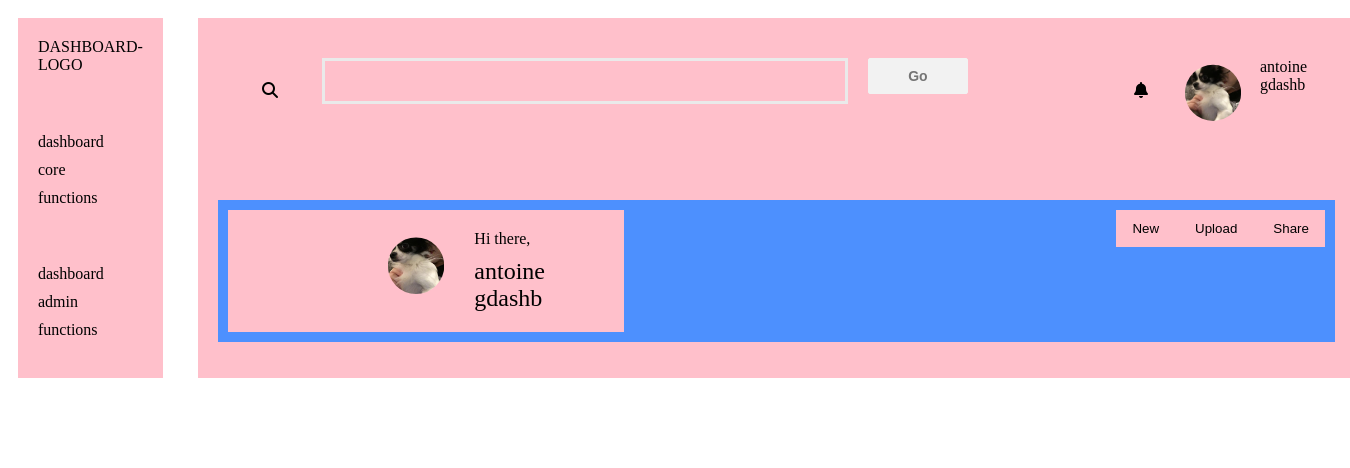
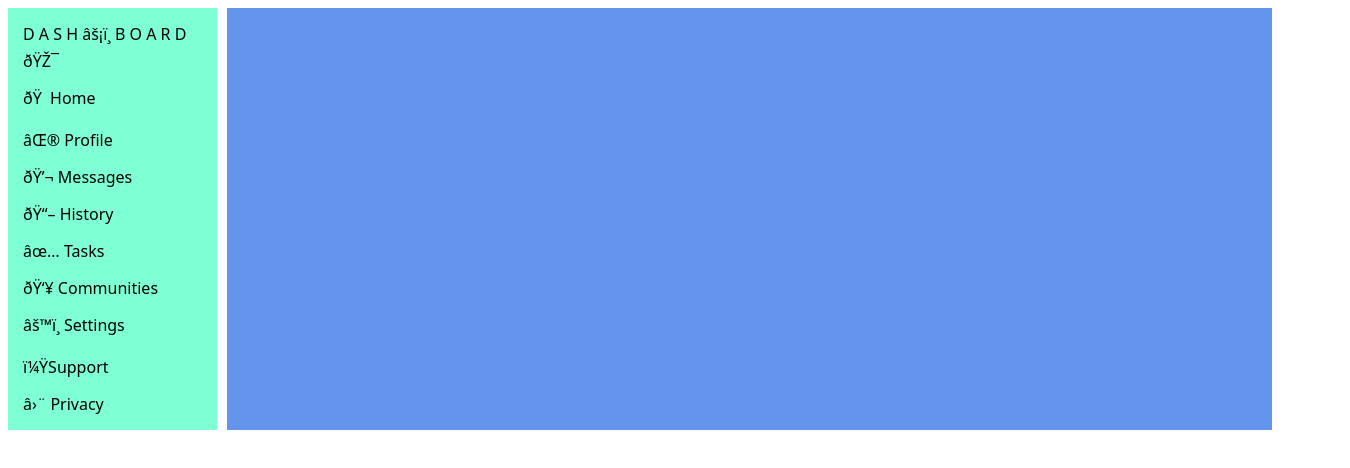
Before and after one commit to esstee8/odin-admin-dashboard, a plain HTML site: page index.html in a window 1280 px wide. Shown: the whole page, 1350 px wide, since content can reach past the window. Drawn offline with Linux system fonts and the light colour scheme.

Commit message:
Nuked to restart with a better idea of what to do

```diff
--- a/index.html
+++ b/index.html
@@ -1,88 +1,133 @@
 <!DOCTYPE html>
-<html lang="en">
+<html>
 <head>
-    <meta charset="UTF-8">
-    <title>✨d a s h b o a r d✨</title>
+    <title>dash ⚡️ board 🎯</title>
+    <meta name="Admin Dashboard Example Page" content="Home Page of the Dashboard">
+    <meta name="keywords" content="Admin Dashboard homepage section sidebar greeting">
+    <!-- Link css -->
     <link rel="stylesheet" href="styles/style.css">
-    <script src="https://kit.fontawesome.com/43aa07163e.js" crossorigin="anonymous"></script>
-
 </head>
 <body>
 
-    <div class="container">
+<div class="main">
+    <div class="sidebar">
+        <div class="sidebar-logo">
+            <p class="logo">
+                D A S H ⚡️ B O A R D 🎯
+            </p>
+        </div>
+        <div class="sidebar-actions">
+            <p> 🏠 Home </p>
+            <p> ⌮ Profile</p>
+            <p>💬 Messages</p>
+            <p>📖 History</p>
+            <p>✅ Tasks</p>
+            <p>👥 Communities</p>
+        </div>
+        <div class="sidebar-account-settings">
+            <p>⚙️ Settings</p>
+            <p>？Support</p>
+            <p>⛨ Privacy</p>
+        </div>
+    </div>
 
-        <!--    LEFT COLUMN    -->
-        <div class="left-column">
-<!--            <div class="sidebar">-->
-<!--                <p>[sidebar]</p>-->
-<!--            </div>-->
-            <!--       DASHBOARD LOGO         -->
-            <div class="dasboard-logo">
-                <p> DASHBOARD-LOGO</p>
-            </div>
+    <div class="dashboard">
 
-            <!--     DASHBOARD CORE FUNCTIONS       -->
-            <div class="dashboard-core-functions">
-                <p> dashboard </p>
-                <p> core </p>
-                <p> functions </p>
-            </div>
+    </div>
+</div>
 
-            <!--       DASHBOARD ADMIN FUNCTIONS         -->
-            <div class="dashboard-admin-functions">
-                <p> dashboard </p>
-                <p> admin </p>
-                <p> functions </p>
-            </div>
+</body>
+</html>
 
 
-        </div>
-
-        <!--   RIGHT COLUMN     -->
-        <div class="right-column">
-            <div class="header">
-
-                <div class="header-first-row">
-                    <div class="search-bar-go">
-                        <i class="fa-solid fa-magnifying-glass" id="search-icon"></i>
-                        <input type="text" id="search-bar" />
-                        <input type="submit" value="Go" id="go">
-                    </div>
-
-                    <div class="user-settings-corner">
-                        <i class="fa-solid fa-bell" id="bell-icon"></i>
-                        <img src="assets/buff_chihuahua.png"  class ="circle-profile-image"  alt="Avatar"/>
-                        <p id="name"> antoine gdashb </p>
-                    </div>
-
-                </div>
-
-                <div class="header-second-row">
-
-                    <div class="main-greeting">
-                        <img src="assets/buff_chihuahua.png"  class ="circle-profile-image-BIG"  alt="Avatar"/>
-                        <!--                    TODO: Add Right margin here-->
-                        <div class="mini-container">
-                            <p id="home-page-greeting">Hi there,</p>
-                            <p id="name-BIG">antoine gdashb</p>
-                        </div>
-                    </div>
-
-                    <div style="float: right" class="action-buttons">
-                        <button class="action-button" type="button">New</button>
-                        <button class="action-button" type="button">Upload</button>
-                        <button class="action-button" type="button">Share</button>
-                    </div>
-                </div>
-
-            </div>
 
 
-        </div>
+
+<!--<!DOCTYPE html>-->
+<!--<html lang="en">-->
+<!--<head>-->
+<!--    <meta charset="UTF-8">-->
+<!--    <title>✨d a s h b o a r d✨</title>-->
+<!--    <link rel="stylesheet" href="styles/style.css">-->
+<!--    <script src="https://kit.fontawesome.com/43aa07163e.js" crossorigin="anonymous"></script>-->
+
+<!--</head>-->
+<!--<body>-->
+
+<!--    <div class="container">-->
+
+<!--        &lt;!&ndash;    LEFT COLUMN    &ndash;&gt;-->
+<!--        <div class="left-column">-->
+<!--&lt;!&ndash;            <div class="sidebar">&ndash;&gt;-->
+<!--&lt;!&ndash;                <p>[sidebar]</p>&ndash;&gt;-->
+<!--&lt;!&ndash;            </div>&ndash;&gt;-->
+<!--            &lt;!&ndash;       DASHBOARD LOGO         &ndash;&gt;-->
+<!--            <div class="dasboard-logo">-->
+<!--                <p> DASHBOARD-LOGO</p>-->
+<!--            </div>-->
+
+<!--            &lt;!&ndash;     DASHBOARD CORE FUNCTIONS       &ndash;&gt;-->
+<!--            <div class="dashboard-core-functions">-->
+<!--                <p> dashboard </p>-->
+<!--                <p> core </p>-->
+<!--                <p> functions </p>-->
+<!--            </div>-->
+
+<!--            &lt;!&ndash;       DASHBOARD ADMIN FUNCTIONS         &ndash;&gt;-->
+<!--            <div class="dashboard-admin-functions">-->
+<!--                <p> dashboard </p>-->
+<!--                <p> admin </p>-->
+<!--                <p> functions </p>-->
+<!--            </div>-->
 
 
-    </div>
+<!--        </div>-->
 
-    <script src="scripts/script.js"></script>
-</body>
-</html>
+<!--        &lt;!&ndash;   RIGHT COLUMN     &ndash;&gt;-->
+<!--        <div class="right-column">-->
+<!--            <div class="header">-->
+
+<!--                <div class="header-first-row">-->
+<!--                    <div class="search-bar-go">-->
+<!--                        <i class="fa-solid fa-magnifying-glass" id="search-icon"></i>-->
+<!--                        <input type="text" id="search-bar" />-->
+<!--                        <input type="submit" value="Go" id="go">-->
+<!--                    </div>-->
+
+<!--                    <div class="user-settings-corner">-->
+<!--                        <i class="fa-solid fa-bell" id="bell-icon"></i>-->
+<!--                        <img src="assets/buff_chihuahua.png"  class ="circle-profile-image"  alt="Avatar"/>-->
+<!--                        <p id="name"> antoine gdashb </p>-->
+<!--                    </div>-->
+
+<!--                </div>-->
+
+<!--                <div class="header-second-row">-->
+
+<!--                    <div class="main-greeting">-->
+<!--                        <img src="assets/buff_chihuahua.png"  class ="circle-profile-image-BIG"  alt="Avatar"/>-->
+<!--                        &lt;!&ndash;                    TODO: Add Right margin here&ndash;&gt;-->
+<!--                        <div class="mini-container">-->
+<!--                            <p id="home-page-greeting">Hi there,</p>-->
+<!--                            <p id="name-BIG">antoine gdashb</p>-->
+<!--                        </div>-->
+<!--                    </div>-->
+
+<!--                    <div style="float: right" class="action-buttons">-->
+<!--                        <button class="action-button" type="button">New</button>-->
+<!--                        <button class="action-button" type="button">Upload</button>-->
+<!--                        <button class="action-button" type="button">Share</button>-->
+<!--                    </div>-->
+<!--                </div>-->
+
+<!--            </div>-->
+
+
+<!--        </div>-->
+
+
+<!--    </div>-->
+
+<!--    <script src="scripts/script.js"></script>-->
+<!--</body>-->
+<!--</html>-->
--- a/styles/style.css
+++ b/styles/style.css
@@ -1,149 +1,190 @@
 * {
-    /*background-color: aqua;*/
-    border: red;
+    font-family: system-ui, -apple-system, BlinkMacSystemFont, 'Segoe UI', Roboto, Oxygen, Ubuntu, Cantarell, 'Open Sans', 'Helvetica Neue', sans-serif
 }
-
-
-.container{
+.main{
     display: grid;
-    gap: 15px;
-    /*LEFT COLUMN | RIGHT COLUMN*/
-    grid-template-columns: 1fr 1fr;
-}
-.container * {
-    background: pink;
-    margin: 10px;
+    grid-template-columns: 1fr 5fr;
+    grid-gap: 10px;
+    /*grid-auto-rows: minmax(50pc, auto);*/
 }
 
 .sidebar {
-    display: grid;
+    background-color: aquamarine;
 }
 
-.left-column {
-    display: grid;
+.dashboard {
+    background-color: cornflowerblue;
 }
 
-.right-column {
-    display: inline-block;
-    width: 90vw;
-    height: 45vh;
-}
-
-.header {
-    box-shadow: black;
-    display: grid;
-    grid-template-rows: 1fr 1fr;
-}
-
-.header-first-row {
-    display:grid;
-    grid-template-columns: 1fr 1fr;
-    display: inline-flex;
-}
-
-.header-second-row {
-    /* display: grid; */
-    /* grid-template-columns: 1fr 1fr; */
-    background-color: #4d90fe;
-}
-
-.main-content {
-    display: grid;
+.sidebar > div > p {
+    margin: 15px;
 }
 
 
 
-/* Search Bar */
-input{
-    border: none;
-    padding: 10px;
-    margin: 10px;
-    height: 20px;
-    width: 500px;
-    border:3px solid #eaeaea;
-    outline:none;
-}
-input:hover{
-    border-color: #a0a0a0 #b9b9b9 #b9b9b9 #b9b9b9;
-}
-input:focus{
-    border-color:#4d90fe;
-}
 
-input[type="submit"] {
-    border-radius: 2px;
-    background: #f2f2f2;
-    border: 1px solid #f2f2f2;
-    color: #757575;
-    cursor: default;
-    font-size: 14px;
-    font-weight: bold;
-    width: 100px;
-    padding: 0 16px;
-    height:36px;
-}
-input[type="submit"]:hover {
-    box-shadow: 0 1px 1px rgba(0,0,0,0.1);
-    background: #f8f8f8;
-    border: 1px solid #c6c6c6;
-    box-shadow: 0 1px 1px rgba(0,0,0,0.1);
-    color: #222;
-}
-.search-bar-go{
-    display: inline-flex;
-}
 
-#search-icon {
-    /* Center the search */
-    padding: 1.5em;
-}
+/*!**/
+/** {*/
+/*    !*background-color: aqua;*!*/
+/*    border: red;*/
+/*    padding: 5px;*/
+/*    overflow: auto;*/
+/*    !*!/For center align*!*/
+/*    margin: 0 auto;*/
+/*    !*!/ For grow & shrink as per screen size change values as per your requirements*!*/
+/*    width: 95%;*/
+/*    height: 95%;*/
+/*}*/
 
-#search-bar {
-    display: flex;
-}
 
-#go {
-    margin-right:8em;
-}
+/*.container{*/
+/*    display: grid;*/
+/*    gap: 15px;*/
+/*    !*overflow: ;*!*/
+/*    !*LEFT COLUMN | RIGHT COLUMN*!*/
+/*    grid-template-columns: 1fr 1fr;*/
+/*}*/
+/*.container * {*/
+/*    background: pink;*/
+/*    margin: 10px;*/
+/*    overflow: auto;*/
+/*}*/
 
-    /*Top Right Settings Corner*/
-.user-settings-corner {
-    display: grid;
-    grid-template-columns: repeat(3, 75px);
-}
+/*.sidebar {*/
+/*    display: grid;*/
+/*}*/
 
-.circle-profile-image {
-    width: 75%;
-    /* height: 75%; */
-    clip-path: circle();
-    /*object-fit: cover;*/
-    /*position: sticky;*/
-}
+/*.left-column {*/
+/*    display: grid;*/
+/*}*/
 
-#bell-icon {
-    padding: 1.5em;
-}
+/*.right-column {*/
+/*    display: inline-block;*/
+/*    width: 90vw;*/
+/*    height: 45vh;*/
+/*}*/
 
-/* Second Row of Header */
-.circle-profile-image-BIG {
-    width: 25%;
-    height: 75%;
-    clip-path: circle();
-    object-fit: cover;
-    margin-left: auto;
-}
+/*.header {*/
+/*    box-shadow: black;*/
+/*    display: grid;*/
+/*    grid-template-rows: 1fr 1fr;*/
+/*}*/
 
-#name-BIG {
-    font-size: x-large;
-}
+/*.header-first-row {*/
+/*    display:grid;*/
+/*    grid-template-columns: 1fr 1fr;*/
+/*    display: inline-flex;*/
+/*}*/
 
-/*Organize BIG profile photo to be side-to-side with the greeting*/
-.main-greeting {
-    display: inline-grid;
-    grid-template-columns: 1fr 0.75fr;
-}
+/*.header-second-row {*/
+/*    !* display: grid; *!*/
+/*    !* grid-template-columns: 1fr 1fr; *!*/
+/*    background-color: #4d90fe;*/
+/*}*/
 
-.mini-container {
-    /* Pad between the BIG-icon+greeting and the action buttons */
-    /* margin-right:8em; */
-}
+/*.main-content {*/
+/*    display: grid;*/
+/*}*/
+
+
+
+/*!* Search Bar *!*/
+/*input{*/
+/*    border: none;*/
+/*    padding: 10px;*/
+/*    margin: 10px;*/
+/*    height: 20px;*/
+/*    width: 500px;*/
+/*    border:3px solid #eaeaea;*/
+/*    outline:none;*/
+/*}*/
+/*input:hover{*/
+/*    border-color: #a0a0a0 #b9b9b9 #b9b9b9 #b9b9b9;*/
+/*}*/
+/*input:focus{*/
+/*    border-color:#4d90fe;*/
+/*}*/
+
+/*input[type="submit"] {*/
+/*    border-radius: 2px;*/
+/*    background: #f2f2f2;*/
+/*    border: 1px solid #f2f2f2;*/
+/*    color: #757575;*/
+/*    cursor: default;*/
+/*    font-size: 14px;*/
+/*    font-weight: bold;*/
+/*    width: 100px;*/
+/*    padding: 0 16px;*/
+/*    height:36px;*/
+/*}*/
+/*input[type="submit"]:hover {*/
+/*    box-shadow: 0 1px 1px rgba(0,0,0,0.1);*/
+/*    background: #f8f8f8;*/
+/*    border: 1px solid #c6c6c6;*/
+/*    box-shadow: 0 1px 1px rgba(0,0,0,0.1);*/
+/*    color: #222;*/
+/*}*/
+/*.search-bar-go{*/
+/*    display: inline-flex;*/
+/*}*/
+
+/*#search-icon {*/
+/*    !* Center the search *!*/
+/*    padding: 1.5em;*/
+/*}*/
+
+/*#search-bar {*/
+/*    display: flex;*/
+/*}*/
+
+/*#go {*/
+/*    margin-right:8em;*/
+/*}*/
+
+/*    !*Top Right Settings Corner*!*/
+/*.user-settings-corner {*/
+/*    display: grid;*/
+/*    grid-template-columns: repeat(3, 75px);*/
+/*}*/
+
+/*.circle-profile-image {*/
+/*    width: 75%;*/
+/*    !* height: 75%; *!*/
+/*    clip-path: circle();*/
+/*    !*object-fit: cover;*!*/
+/*    !*position: sticky;*!*/
+/*}*/
+
+/*#bell-icon {*/
+/*    padding: 1.5em;*/
+/*}*/
+
+/*!* Second Row of Header *!*/
+/*.circle-profile-image-BIG {*/
+/*    width: 25%;*/
+/*    height: 75%;*/
+/*    clip-path: circle();*/
+/*    object-fit: cover;*/
+/*    margin-left: auto;*/
+/*}*/
+
+/*#name-BIG {*/
+/*    font-size: x-large;*/
+/*}*/
+
+/*!*Organize BIG profile photo to be side-to-side with the greeting*!*/
+/*.main-greeting {*/
+/*    display: inline-grid;*/
+/*    grid-template-columns: 1fr 0.75fr;*/
+/*}*/
+
+/*.mini-container {*/
+/*    !* Pad between the BIG-icon+greeting and the action buttons *!*/
+/*    !* margin-right:8em; *!*/
+/*}*/
+
+/*.action-buttons {*/
+/*    padding: 5px;*/
+/*    !* shape-rendering: auto; *!*/
+/*}*!*/
```
